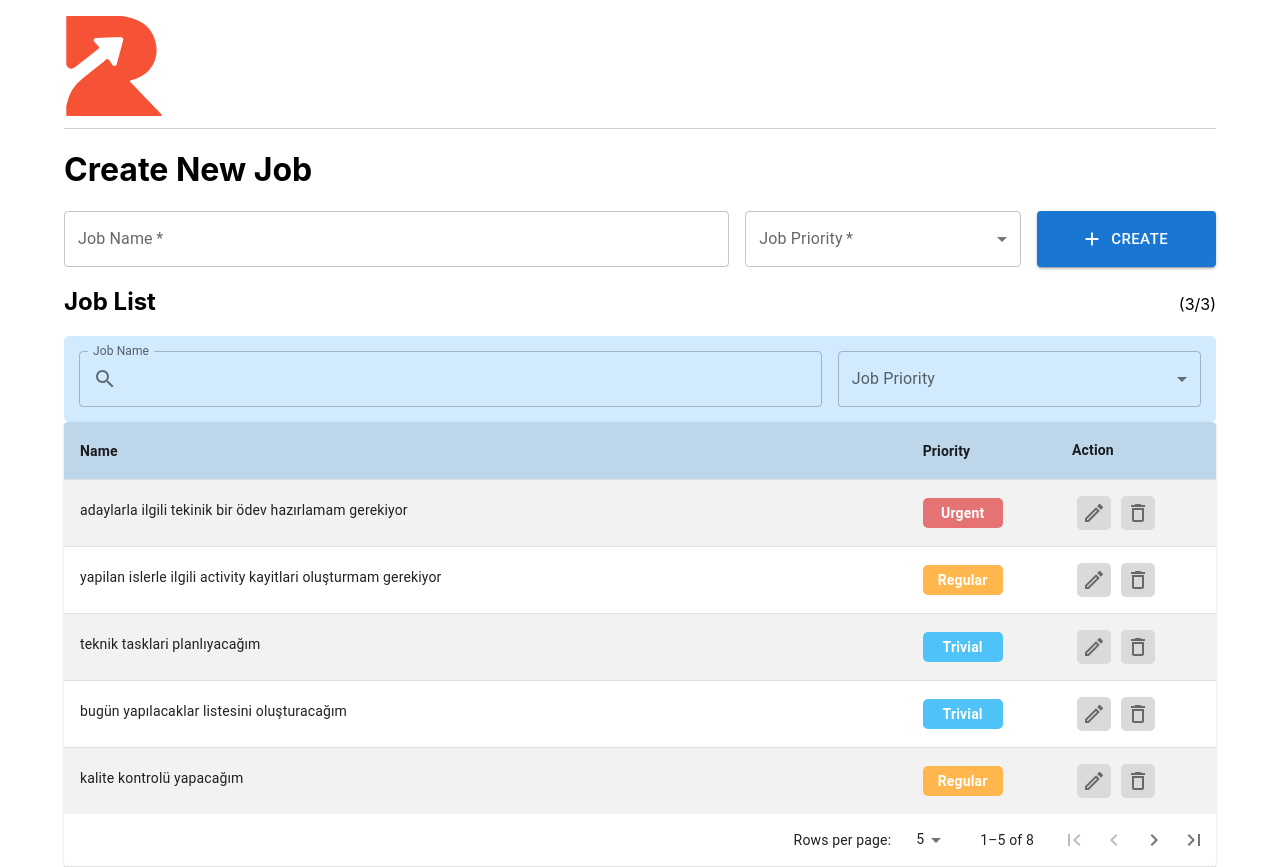
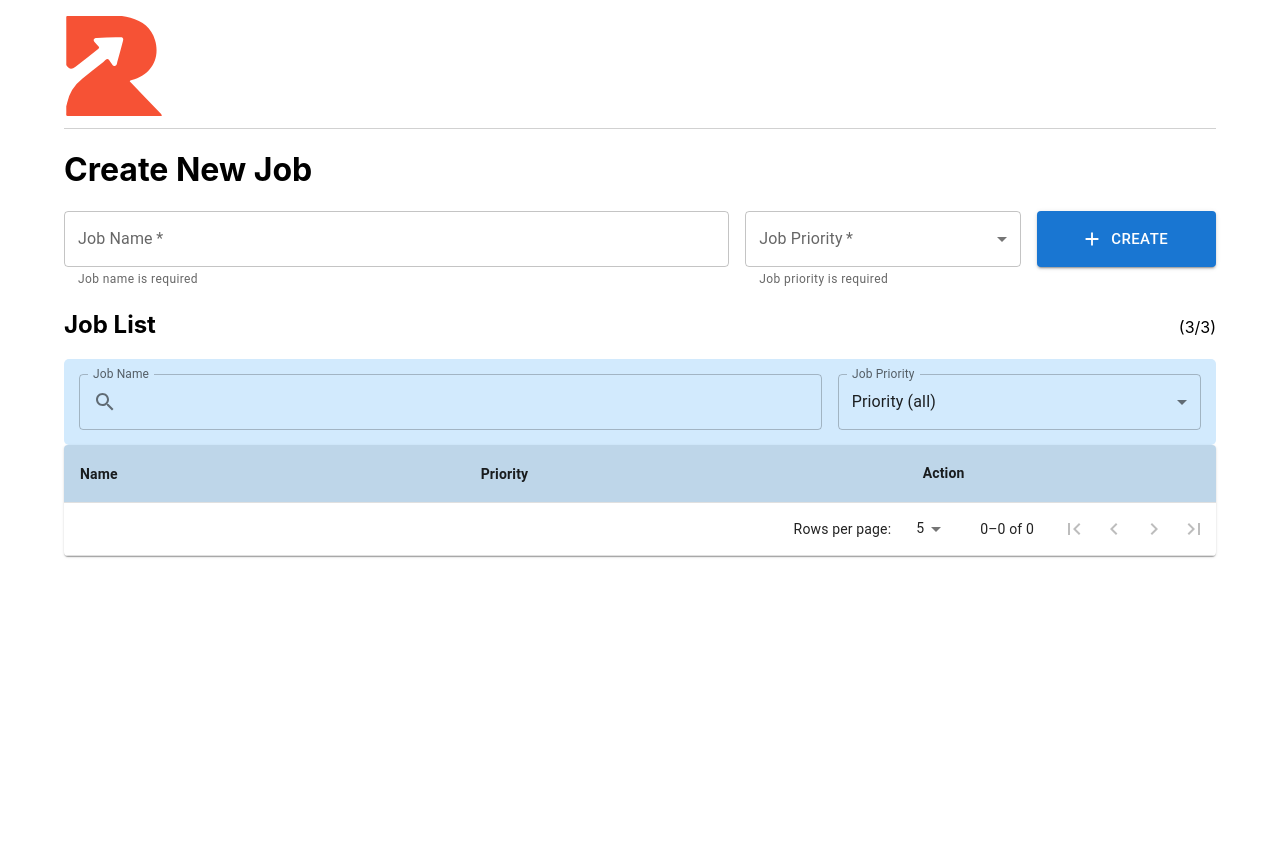
Before and after one commit to BllHlc/personal-job-tracking-app, a React (Create React App) app: page / in a window 1280 px wide. After the commit the page ends 800 px from the top, so only its background shows below. Built offline with nearby package versions, Linux system fonts and the light colour scheme.

Commit message:
context api and filtered function added

```diff
--- a/src/App.js
+++ b/src/App.js
@@ -1,13 +1,16 @@
 import { Container } from '@mui/material';
+import { MainContextProvider } from './components/context/MainContext';
 import Header from './components/Header';
 import Main from './components/Main';
 
 function App() {
   return (
-    <Container fixed>
-      <Header />
-      <Main />
-    </Container>
+    <MainContextProvider >
+      <Container fixed>
+        <Header />
+        <Main />
+      </Container>
+    </MainContextProvider >
   );
 }
 
--- a/src/components/Filter/Filter.js
+++ b/src/components/Filter/Filter.js
@@ -2,8 +2,15 @@ import React from 'react';
 import styles from './Filter.module.scss';
 import { Search } from '@mui/icons-material';
 import { FormControl, Grid, InputAdornment, InputLabel, MenuItem, OutlinedInput, Select } from '@mui/material';
+import { useMainContext } from '../context/MainContext';
 
 const Filter = () => {
+  const { filterPriority, setFilterPriority, filterName, setFilterName } = useMainContext();
+
+  const handleChange = (event) => {
+    setFilterPriority(event.target.value);
+  };
+
   return (
     <>
       <div className={styles.search}>
@@ -18,6 +25,8 @@ const Filter = () => {
                     <Search />
                   </InputAdornment>}
                 label="Job Name"
+                value={filterName}
+                onChange={(e) => setFilterName(e.target.value)}
               />
             </FormControl>
           </Grid>
@@ -27,7 +36,10 @@ const Filter = () => {
               <Select
                 labelId="priority-filter-label"
                 id="priority-filter"
-                label="Job Priority">
+                label="Job Priority"
+                value={filterPriority}
+                onChange={handleChange}
+              >
                 <MenuItem value={"all"} selected>Priority (all)</MenuItem>
                 <MenuItem value={"trivial"}>Trivial</MenuItem>
                 <MenuItem value={"regular"}>Regular</MenuItem>
--- a/src/components/Header/Header.js
+++ b/src/components/Header/Header.js
@@ -1,11 +1,42 @@
-import React from 'react';
+import React, { useEffect } from 'react';
 import styles from './Header.module.scss';
 import { Logo } from '../icons';
 import { Box } from '@mui/system';
-import { Button, Divider, FormControl, Grid, InputLabel, MenuItem, Select, TextField } from '@mui/material';
+import { Button, Divider, FormControl, FormHelperText, Grid, InputLabel, MenuItem, Select, TextField } from '@mui/material';
 import AddIcon from '@mui/icons-material/Add';
+import { useMainContext } from '../context/MainContext';
 
 const Header = () => {
+  const [name, setName] = React.useState('');
+  const [priority, setPriority] = React.useState('');
+  const [nameError, setNameError] = React.useState(false);
+  const [priorityError, setPriorityError] = React.useState(false);
+  const { addJobs } = useMainContext();
+
+  useEffect(() => {
+    if (name) setNameError(false);
+    if (priority) setPriorityError(false);
+  }, [name, priority]);
+
+  const handleSubmit = () => {
+    !name ? setNameError(true) : setNameError(false);
+    !priority ? setPriorityError(true) : setPriorityError(false);
+
+    if (!name || !priority) return;
+    const priorityColor = priority === 'urgent' ? 'red' : priority === 'regular' ? 'orange' : 'blue';
+
+    addJobs({ name, priority, priorityColor });
+    setName('');
+    setPriority('');
+  };
+
+  const onlyAlphaNumeric = (e) => {
+    const regex = new RegExp(/^[a-zA-Z0-9 ]*$/);
+    if (!regex.test(e.key)) {
+      e.preventDefault();
+    }
+  };
+
   return (
     <div className={styles.header}>
       <Logo fill="#f65235" width="100" height="100" />
@@ -14,31 +45,47 @@ const Header = () => {
       <Box sx={{ flexGrow: 1 }}>
         <Grid spacing={2} container >
           <Grid item lg={7} md={12} sm={12} xs={12}>
-            <TextField label="Job Name" variant="outlined" sx={{ width: "100%" }} required
-              maxLength="255"
+            <TextField
+              error={nameError}
+              label="Job Name"
+              variant="outlined"
+              sx={{ width: "100%" }}
+              required
+              inputProps={{
+                maxLength: 255,
+              }}
+              value={name}
+              onChange={(e) => setName(e.target.value)}
+              helperText={name.length === 0 ? "Job name is required" : ""}
+              onKeyPress={(e) => onlyAlphaNumeric(e)}
             />
           </Grid>
           <Grid item lg={3} md={12} sm={12} xs={12}>
-            <FormControl sx={{ width: "100%" }} required>
+            <FormControl sx={{ width: "100%" }}
+              required
+              error={priorityError} >
               <InputLabel id="priority-label"
                 sx={{ bgcolor: 'white' }}
               >Job Priority</InputLabel>
               <Select
                 labelId="priority-label"
                 id="priority"
-                // value={priority }
+                value={priority}
                 label="Age"
-              // onChange={handleChange}
+                onChange={(e) => setPriority(e.target.value)}
               >
                 <MenuItem value={"trivial"}>Trivial</MenuItem>
                 <MenuItem value={"regular"}>Regular</MenuItem>
                 <MenuItem value={"urgent"}>Urgent</MenuItem>
               </Select>
+              {priority.length === 0 && < FormHelperText>Job priority is required</FormHelperText>}
             </FormControl>
           </Grid>
           <Grid item lg={2} md={12} sm={12} xs={12}>
             <Button variant="contained" startIcon={<AddIcon />} size="large"
               sx={{ height: 56, width: "100%" }}
+              onClick={() => handleSubmit()}
+            // disabled={name.length === 0 || priority.length === 0}
             >
               Create
             </Button>
--- a/src/components/Table/Table.js
+++ b/src/components/Table/Table.js
@@ -17,6 +17,7 @@ import FirstPageIcon from '@mui/icons-material/FirstPage';
 import KeyboardArrowLeft from '@mui/icons-material/KeyboardArrowLeft';
 import KeyboardArrowRight from '@mui/icons-material/KeyboardArrowRight';
 import LastPageIcon from '@mui/icons-material/LastPage';
+import { useMainContext } from '../context/MainContext';
 
 function TablePaginationActions(props) {
   const theme = useTheme();
@@ -79,58 +80,20 @@ TablePaginationActions.propTypes = {
   rowsPerPage: PropTypes.number.isRequired,
 };
 
-const rows = [
-  {
-    name: 'adaylarla ilgili tekinik bir ödev hazırlamam gerekiyor',
-    priority: 'urgent',
-    priorityColor: 'red'
-  },
-  {
-    name: 'yapilan islerle ilgili activity kayitlari oluşturmam gerekiyor',
-    priority: 'regular',
-    priorityColor: 'orange'
-  },
-  {
-    name: 'teknik tasklari planlıyacağım',
-    priority: 'trivial',
-    priorityColor: 'blue'
-  },
-  {
-    name: 'bugün yapılacaklar listesini oluşturacağım',
-    priority: 'trivial',
-    priorityColor: 'blue'
-  },
-  {
-    name: 'kalite kontrolü yapacağım',
-    priority: 'regular',
-    priorityColor: 'orange'
-  },
-  {
-    name: 'teknik tasklari planlıyacağım',
-    priority: 'trivial',
-    priorityColor: 'blue'
-  },
-  {
-    name: 'zyapilan islerle ilgili activity kayitlari oluşturmam gerekiyor',
-    priority: 'regular',
-    priorityColor: 'orange'
-  },
-  {
-    name: 'teknik tasklari planlıyacağım',
-    priority: 'trivial',
-    priorityColor: 'blue'
-  }
-];
-
 const JobTable = () => {
+  const { filteredJobs } = useMainContext();
   const [page, setPage] = React.useState(0);
   const [rowsPerPage, setRowsPerPage] = React.useState(5);
   const [order, setOrder] = React.useState('asc');
   const [orderBy, setOrderBy] = React.useState(null);
-  const [shortedRows, setShortedRows] = React.useState(rows);
+  const [shortedRows, setShortedRows] = React.useState(filteredJobs);
+
+  React.useEffect(() => {
+    setShortedRows(filteredJobs);
+  }, [filteredJobs]);
 
   const emptyRows =
-    page > 0 ? Math.max(0, (1 + page) * rowsPerPage - rows.length) : 0;
+    page > 0 ? Math.max(0, (1 + page) * rowsPerPage - filteredJobs.length) : 0;
 
   const handleChangePage = (event, newPage) => {
     setPage(newPage);
@@ -147,13 +110,12 @@ const JobTable = () => {
     setOrderBy(property);
     property = property === 'priority' ? 'priorityColor' : property;
     if (isAsc) {
-      rows.sort((a, b) => (a[property] < b[property] ? 1 : -1));
+      filteredJobs.sort((a, b) => (a[property] < b[property] ? 1 : -1));
     } else {
-      rows.sort((a, b) => (a[property] > b[property] ? 1 : -1));
+      filteredJobs.sort((a, b) => (a[property] > b[property] ? 1 : -1));
     }
 
-    setShortedRows(rows);
-    console.log(rows);
+    setShortedRows(filteredJobs);
   };
 
   return (
@@ -220,9 +182,9 @@ const JobTable = () => {
         <TableFooter>
           <TableRow>
             <TablePagination
-              rowsPerPageOptions={[5, 10, 25, { label: 'All', value: rows.length }]}
+              rowsPerPageOptions={[5, 10, 25, { label: 'All', value: filteredJobs.length }]}
               colSpan={3}
-              count={rows.length}
+              count={filteredJobs.length}
               rowsPerPage={rowsPerPage}
               page={page}
               SelectProps={{
```
Also changed, not shown: src/components/Table/Pagination.js (added, +106 -0 lines).
